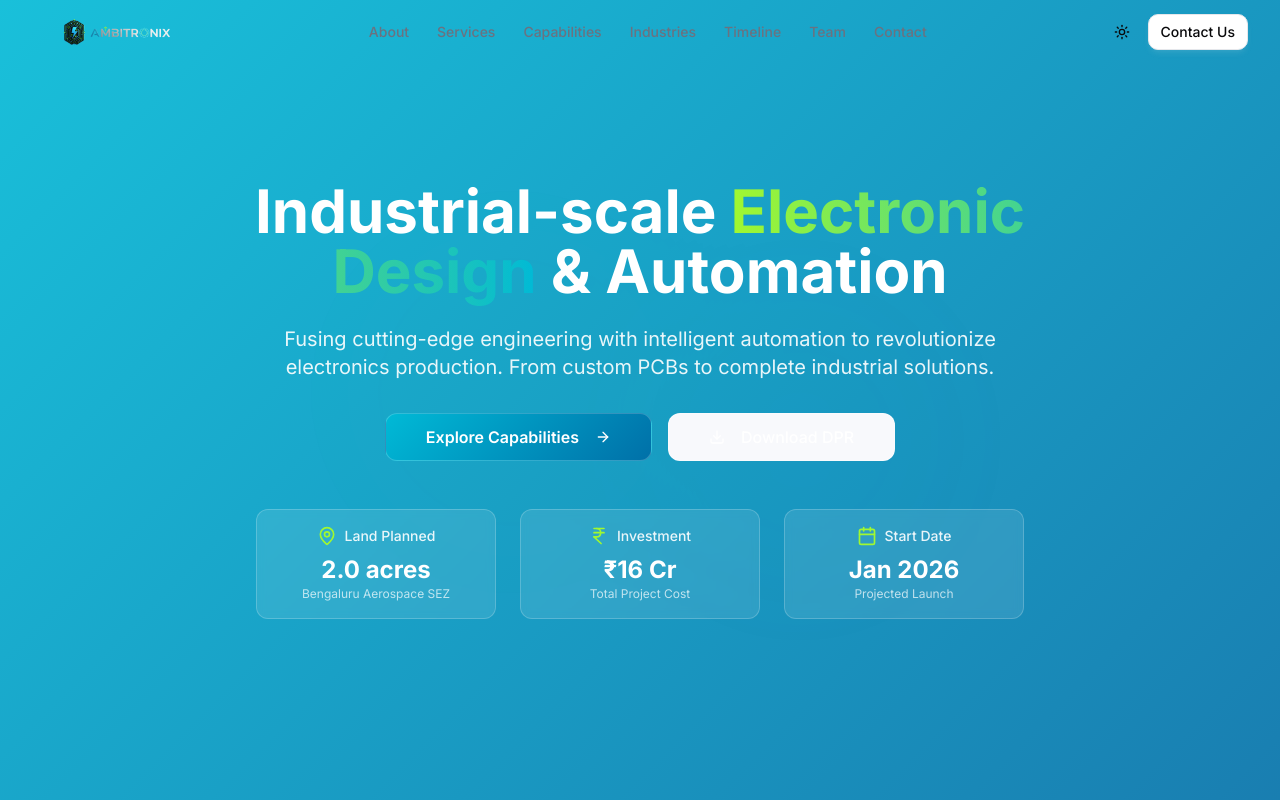
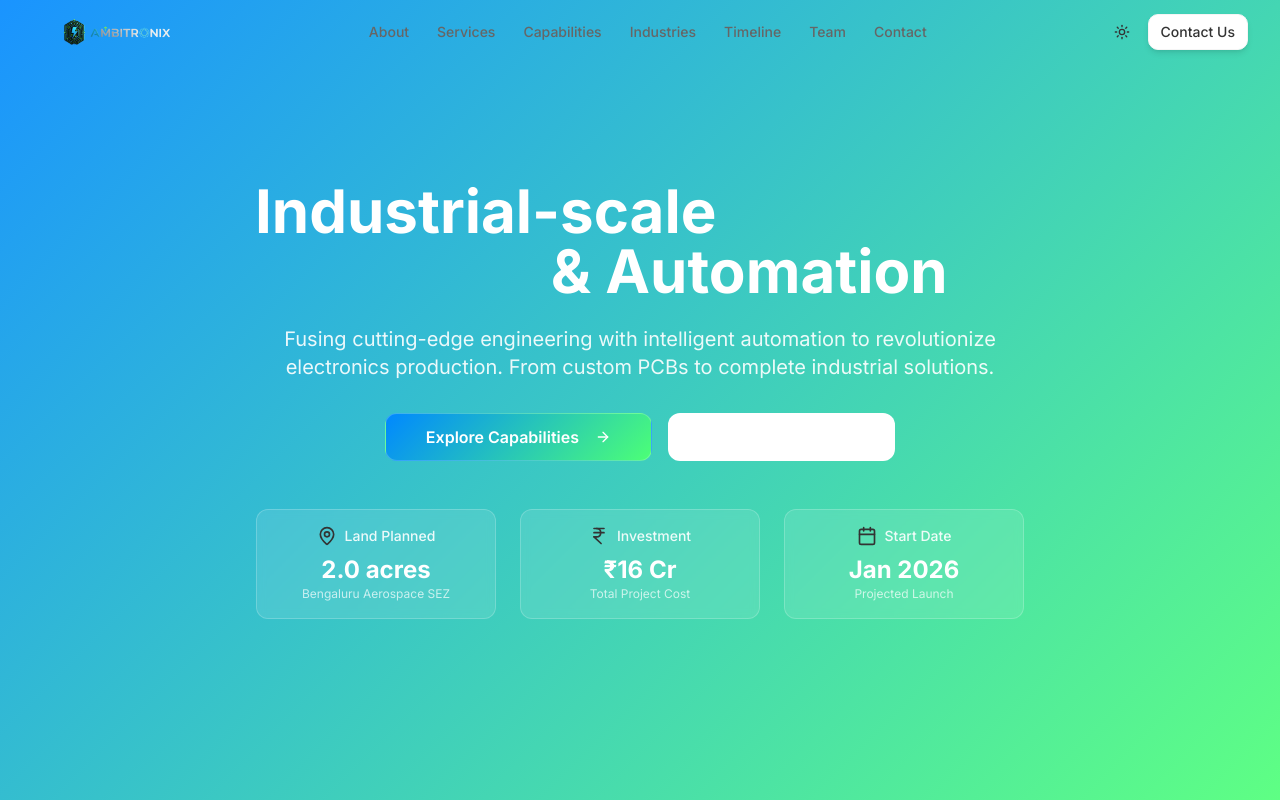
Before and after one commit to Sujan-coder-sudo/ambitronix-brandscape, a React (Vite) app: page / in a window 1280 px wide. Shown: the top 800 px of the page. Built offline with nearby package versions, Linux system fonts and the light colour scheme; the HTML template or start-up script is replaced by a standard one.

Commit message:
Update color palette

```diff
--- a/src/index.css
+++ b/src/index.css
@@ -11,53 +11,53 @@ All colors MUST be HSL.
 @layer base {
   :root {
     /* Ambitronix Brand Colors */
-    --primary-teal: 188 100% 42%;        /* #00BBD4 - Primary teal/cyan */
-    --accent-green: 86 93% 58%;          /* #7AF028 - Accent neon green */
-    --deep-blue: 200 100% 33%;           /* #0077A6 - Deep blue */
-    --silver-text: 240 4% 80%;           /* #C8C9CC - Silver/metal text */
-    --tech-dark: 0 0% 0%;                /* #000000 - Dark background */
-    --clean-light: 220 33% 98%;          /* #F8F9FB - Light background */
+    --electric-blue: 208 100% 50%;       /* #0096FF - Electric Blue */
+    --neon-green: 134 100% 65%;          /* #32FF64 - Neon Green */
+    --charcoal: 0 0% 20%;                /* #333333 - Dark Grey/Charcoal */
+    --medium-grey: 0 0% 40%;             /* #666666 - Medium Grey */
+    --pure-white: 0 0% 100%;             /* #FFFFFF - Pure White */
+    --subtle-grey: 0 0% 96%;             /* #F5F5F5 - Very Light Grey */
 
     /* Light Theme */
-    --background: var(--clean-light);
-    --foreground: 240 10% 3.9%;
+    --background: var(--pure-white);
+    --foreground: var(--charcoal);
 
-    --card: 0 0% 100%;
-    --card-foreground: 240 10% 3.9%;
+    --card: var(--pure-white);
+    --card-foreground: var(--charcoal);
 
-    --popover: 0 0% 100%;
-    --popover-foreground: 240 10% 3.9%;
+    --popover: var(--pure-white);
+    --popover-foreground: var(--charcoal);
 
-    --primary: var(--primary-teal);
-    --primary-foreground: 0 0% 98%;
+    --primary: var(--electric-blue);
+    --primary-foreground: var(--pure-white);
 
-    --secondary: 220 14.3% 95.9%;
-    --secondary-foreground: 220.9 39.3% 11%;
+    --secondary: var(--subtle-grey);
+    --secondary-foreground: var(--charcoal);
 
-    --muted: 220 14.3% 95.9%;
-    --muted-foreground: 220 8.9% 46.1%;
+    --muted: var(--subtle-grey);
+    --muted-foreground: var(--medium-grey);
 
-    --accent: var(--accent-green);
-    --accent-foreground: 240 10% 3.9%;
+    --accent: var(--neon-green);
+    --accent-foreground: var(--charcoal);
 
     --destructive: 0 84.2% 60.2%;
-    --destructive-foreground: 0 0% 98%;
+    --destructive-foreground: var(--pure-white);
 
-    --border: 220 13% 91%;
-    --input: 220 13% 91%;
-    --ring: var(--primary-teal);
+    --border: var(--subtle-grey);
+    --input: var(--subtle-grey);
+    --ring: var(--electric-blue);
 
     --radius: 0.75rem;
 
     /* Custom gradients */
-    --gradient-hero: linear-gradient(135deg, hsl(var(--primary-teal)), hsl(var(--deep-blue)));
-    --gradient-accent: linear-gradient(90deg, hsl(var(--accent-green)), hsl(var(--primary-teal)));
-    --gradient-subtle: linear-gradient(180deg, hsl(var(--background)), hsl(220 20% 96%));
+    --gradient-hero: linear-gradient(135deg, hsl(var(--electric-blue)), hsl(var(--neon-green)));
+    --gradient-accent: linear-gradient(90deg, hsl(var(--neon-green)), hsl(var(--electric-blue)));
+    --gradient-subtle: linear-gradient(180deg, hsl(var(--pure-white)), hsl(var(--subtle-grey)));
 
     /* Shadows */
-    --shadow-elegant: 0 10px 30px -10px hsl(var(--primary-teal) / 0.2);
-    --shadow-glow: 0 0 40px hsl(var(--accent-green) / 0.3);
-    --shadow-card: 0 4px 6px -1px hsl(220 13% 91% / 0.1), 0 2px 4px -1px hsl(220 13% 91% / 0.06);
+    --shadow-elegant: 0 10px 30px -10px hsl(var(--electric-blue) / 0.2);
+    --shadow-glow: 0 0 40px hsl(var(--neon-green) / 0.3);
+    --shadow-card: 0 4px 6px -1px hsl(0 0% 0% / 0.1), 0 2px 4px -1px hsl(0 0% 0% / 0.06);
 
     /* Animations */
     --transition-smooth: all 0.3s cubic-bezier(0.4, 0, 0.2, 1);
@@ -65,7 +65,7 @@ All colors MUST be HSL.
   }
 
   .dark {
-    --background: var(--tech-dark);
+    --background: 0 0% 0%;
     --foreground: 0 0% 98%;
 
     --card: 240 10% 3.9%;
@@ -74,8 +74,8 @@ All colors MUST be HSL.
     --popover: 240 10% 3.9%;
     --popover-foreground: 0 0% 98%;
 
-    --primary: var(--primary-teal);
-    --primary-foreground: 240 10% 3.9%;
+    --primary: var(--electric-blue);
+    --primary-foreground: 0 0% 98%;
 
     --secondary: 240 3.7% 15.9%;
     --secondary-foreground: 0 0% 98%;
@@ -83,7 +83,7 @@ All colors MUST be HSL.
     --muted: 240 3.7% 15.9%;
     --muted-foreground: 240 5% 64.9%;
 
-    --accent: var(--accent-green);
+    --accent: var(--neon-green);
     --accent-foreground: 240 10% 3.9%;
 
     --destructive: 0 62.8% 30.6%;
@@ -91,10 +91,10 @@ All colors MUST be HSL.
 
     --border: 240 3.7% 15.9%;
     --input: 240 3.7% 15.9%;
-    --ring: var(--primary-teal);
+    --ring: var(--electric-blue);
 
     /* Dark theme gradients */
-    --gradient-hero: linear-gradient(135deg, hsl(var(--tech-dark)), hsl(240 10% 3.9%));
+    --gradient-hero: linear-gradient(135deg, hsl(0 0% 0%), hsl(240 10% 3.9%));
     --gradient-subtle: linear-gradient(180deg, hsl(var(--background)), hsl(240 3.7% 15.9%));
     --shadow-card: 0 4px 6px -1px hsl(0 0% 0% / 0.1), 0 2px 4px -1px hsl(0 0% 0% / 0.06);
   }
--- a/tailwind.config.ts
+++ b/tailwind.config.ts
@@ -25,7 +25,6 @@ export default {
         primary: {
           DEFAULT: "hsl(var(--primary))",
           foreground: "hsl(var(--primary-foreground))",
-          teal: "hsl(var(--primary-teal))",
         },
         secondary: {
           DEFAULT: "hsl(var(--secondary))",
@@ -42,7 +41,6 @@ export default {
         accent: {
           DEFAULT: "hsl(var(--accent))",
           foreground: "hsl(var(--accent-foreground))",
-          green: "hsl(var(--accent-green))",
         },
         popover: {
           DEFAULT: "hsl(var(--popover))",
@@ -52,10 +50,10 @@ export default {
           DEFAULT: "hsl(var(--card))",
           foreground: "hsl(var(--card-foreground))",
         },
-        "deep-blue": "hsl(var(--deep-blue))",
-        "silver-text": "hsl(var(--silver-text))",
-        "tech-dark": "hsl(var(--tech-dark))",
-        "clean-light": "hsl(var(--clean-light))",
+        "electric-blue": "hsl(var(--electric-blue))",
+        "neon-green": "hsl(var(--neon-green))",
+        "charcoal": "hsl(var(--charcoal))",
+        "medium-grey": "hsl(var(--medium-grey))",
       },
       backgroundImage: {
         "gradient-hero": "var(--gradient-hero)",
```
